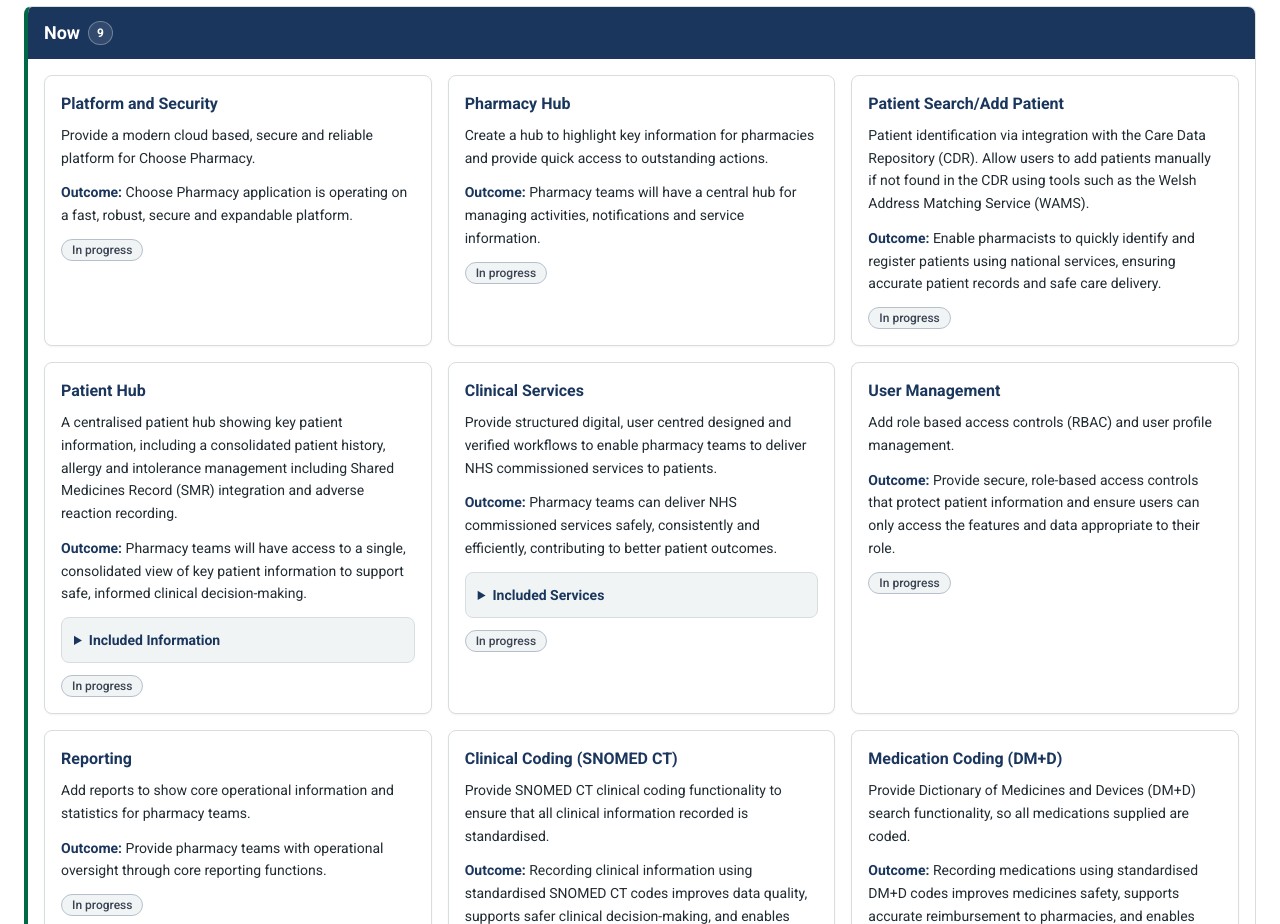
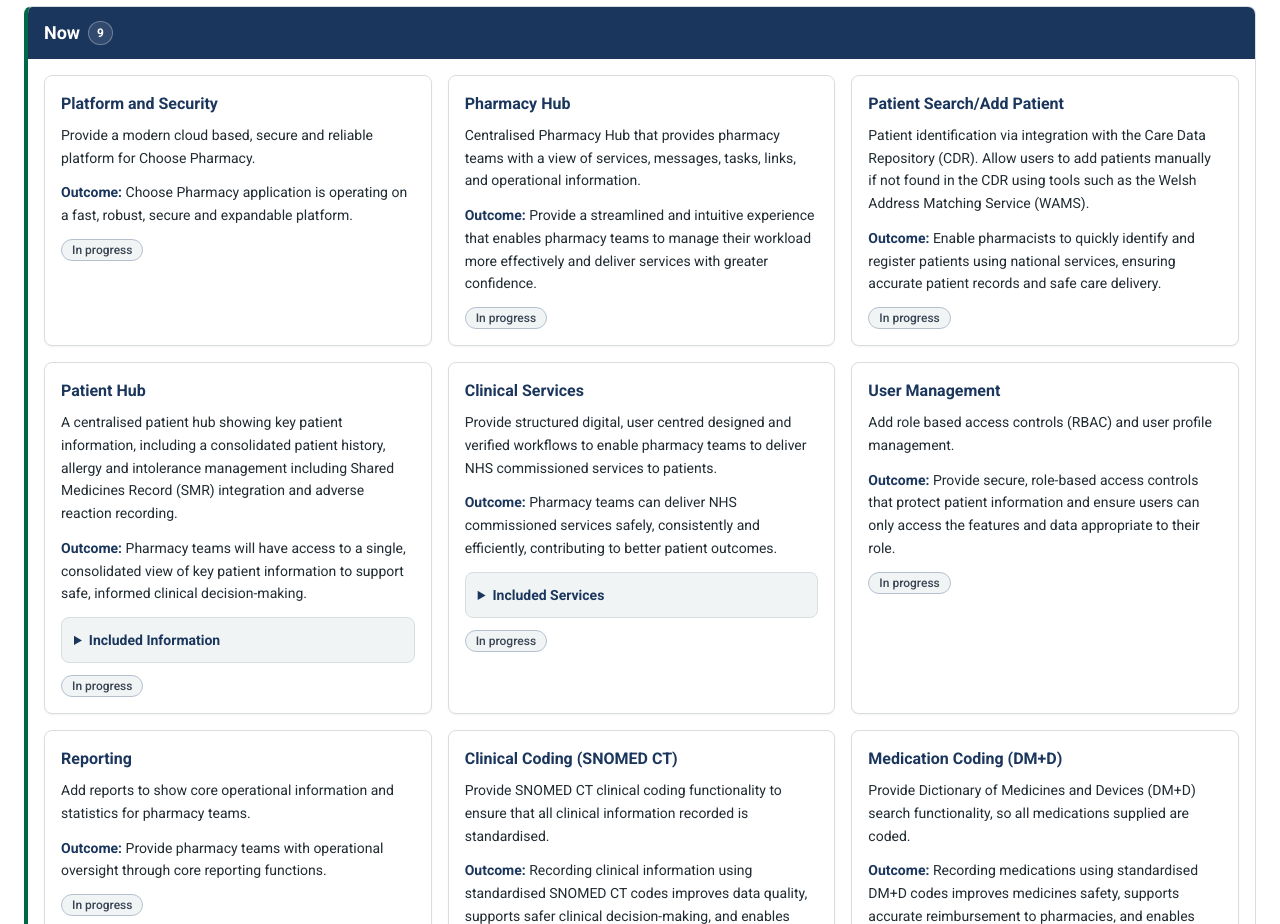
Before and after one commit to DHCW-Digital-Health-and-Care-Wales/ChoosePharmacy-Roadmap, a React (Vite) app: page / in a window 1280 px wide. Shown: the part 1640-2564 px from the top of the page. Built offline with nearby package versions, Linux system fonts and the light colour scheme.

Commit message:
Update Pharmacy Hub card summary and outcome

```diff
--- a/src/data/roadmap.ts
+++ b/src/data/roadmap.ts
@@ -189,13 +189,13 @@
       id: 'pharmacy-hub',
       title: localised('Pharmacy Hub'),
       summary: localised(
-        'Create a hub to highlight key information for pharmacies and provide quick access to outstanding actions.',
+        'Centralised Pharmacy Hub that provides pharmacy teams with a view of services, messages, tasks, links, and operational information.',
       ),
       categoryId: CATEGORY_ID,
       horizon: 'now',
       status: 'in-progress',
       outcome:
-        'Pharmacy teams will have a central hub for managing activities, notifications and service information.',
+        'Provide a streamlined and intuitive experience that enables pharmacy teams to manage their workload more effectively and deliver services with greater confidence.',
       updated: UPDATED_AT,
     },
     {
```
